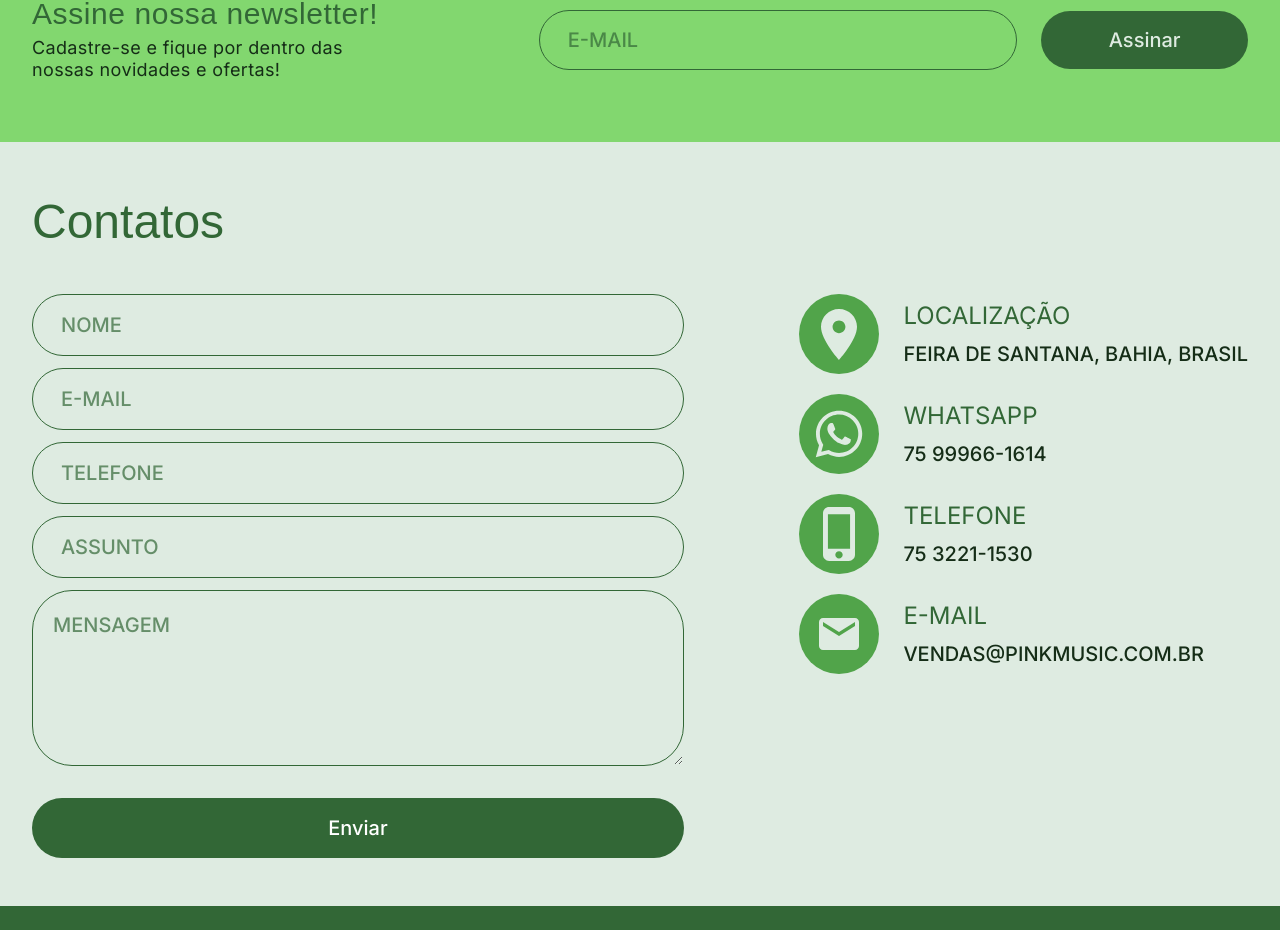
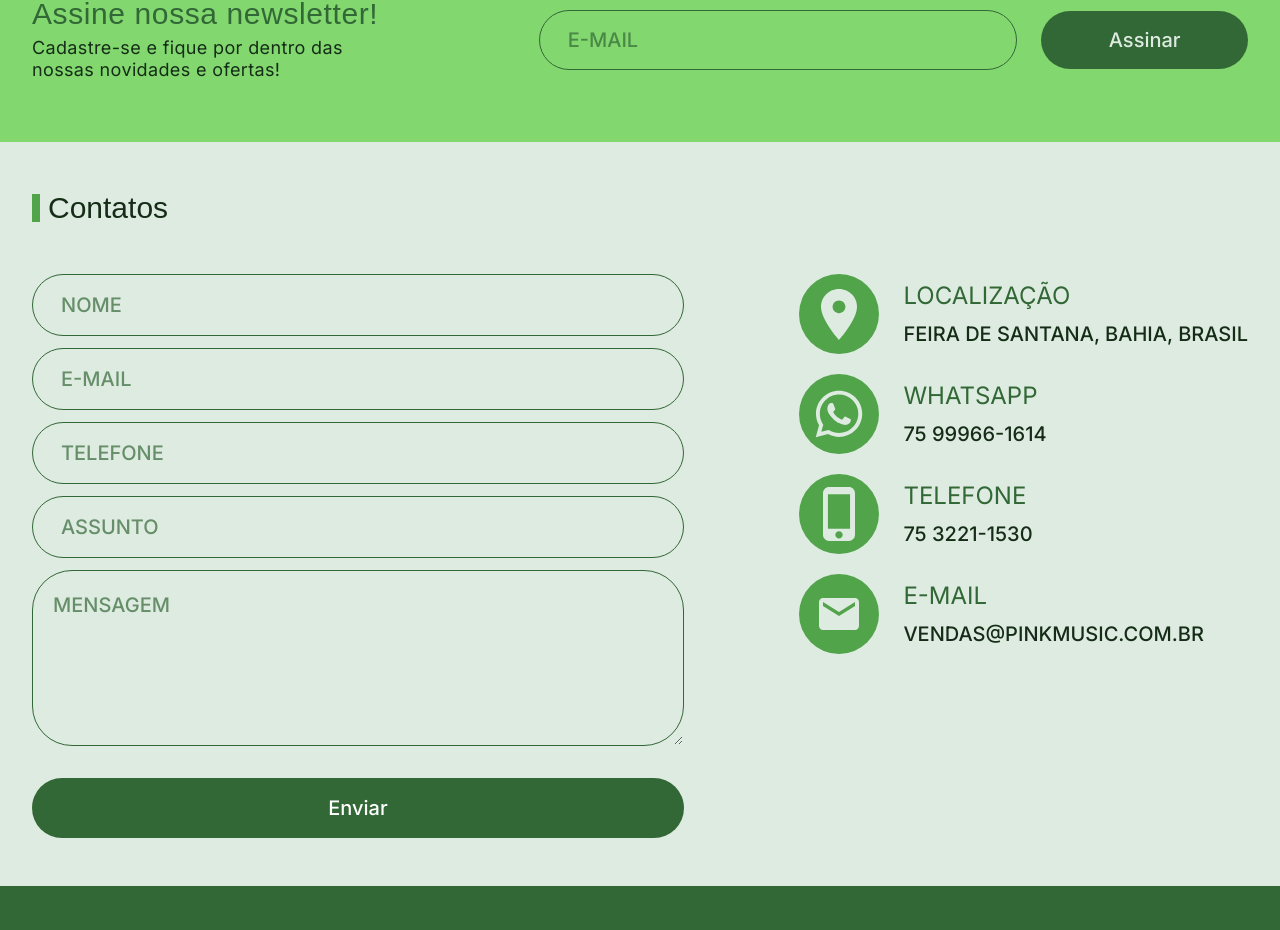
Before and after one commit to romatorres/pinkmusic-site, a Next.js app: page / in a window 1280 px wide. Shown: the part 2501-3431 px from the top of the page. Built offline with nearby package versions, Linux system fonts and the light colour scheme; no server answers; the database is empty.

Commit message:
titulo contatos

```diff
--- a/src/components/site/Contact.tsx
+++ b/src/components/site/Contact.tsx
@@ -46,7 +46,10 @@ export default function Contact() {
   return (
     <section className="flex flex-col w-full items-center">
       <PageContainer>
-        <h1 className="text-primary text-5xl font-tanker pt-14">Contatos</h1>
+        <div className="flex items-center gap-2 whitespace-nowrap font-tanker text-3xl text-foreground lg:whitespace-initial pt-12">
+          <div className="my-auto h-7 w-2 shrink-0 self-stretch bg-secondary" />
+          <h2 className="my-auto self-stretch font-normal">Contatos</h2>
+        </div>
         <div className="flex md:flex-row flex-col w-full items-center justify-between flex-wrap py-12 gap-8">
           <form
             onSubmit={handleSubmit}
```
